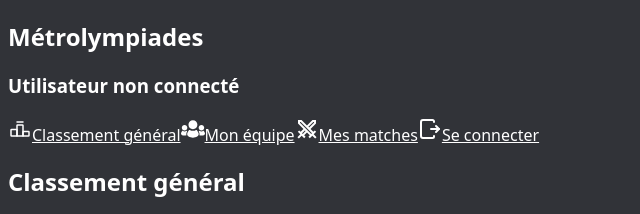
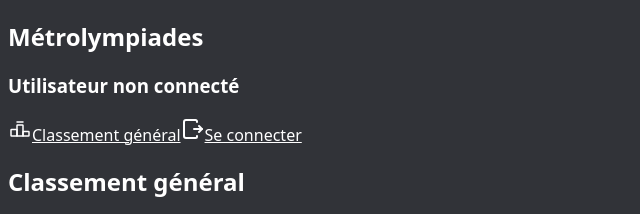
Before and after one commit to AlexisLyt/Metrolympiades, a Vue app: page /leaderboard in a window 1280 px wide. Shown: the top 214 px of the page, without its empty margins (0-640 px from the left). Built offline with nearby package versions, Linux system fonts and the light colour scheme; no server answers; the HTML template or start-up script is replaced by a standard one.

Commit message:
sidebar fixed

```diff
--- a/src/components/SideBar.vue
+++ b/src/components/SideBar.vue
@@ -32,11 +32,11 @@ function logout() {
         <IconLeaderboard />
         <span>Classement général</span>
       </router-link>
-      <router-link to="/team" class="menu_item no-underline flex items-center gap-2 hover:bg-gray-700 hover:text-blue-600 p-2 rounded">
+      <router-link v-if="teamName !== ''" to="/team" class="menu_item no-underline flex items-center gap-2 hover:bg-gray-700 hover:text-blue-600 p-2 rounded">
         <IconTeam />
         <span>Mon équipe</span>
       </router-link>
-      <router-link to="/games" class="menu_item no-underline flex items-center gap-2 hover:bg-gray-700 hover:text-blue-600 p-2 rounded">
+      <router-link v-if="teamName !== ''" to="/games" class="menu_item no-underline flex items-center gap-2 hover:bg-gray-700 hover:text-blue-600 p-2 rounded">
         <IconGame />
         <span>Mes matches</span>
       </router-link>
```
